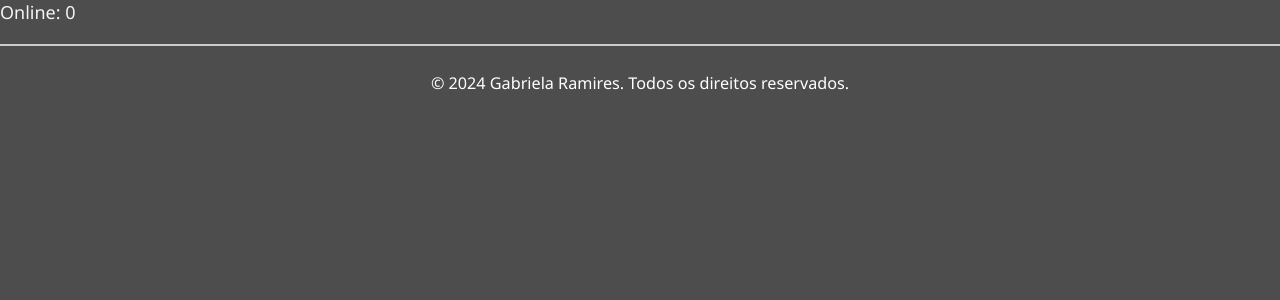
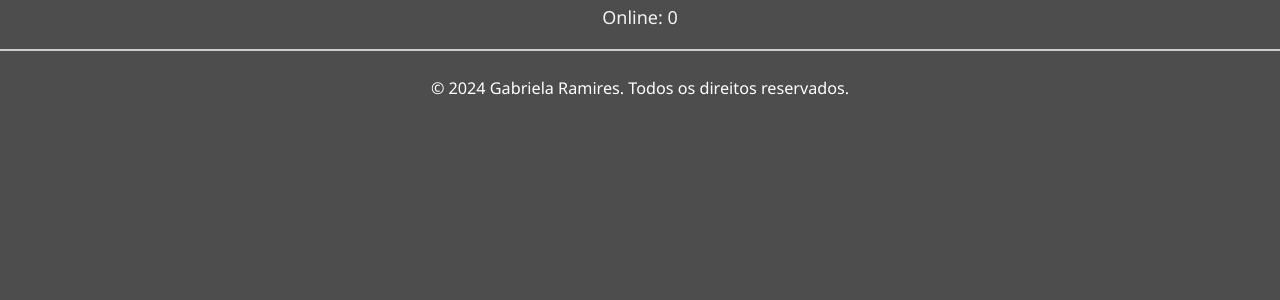
Before and after one commit to gabi-ramires/livro-front, a PHP site: page /dist/app.html in a window 1280 px wide. Shown: the part 45-345 px from the top of the page. Run offline with PHP 8.4, Linux system fonts and the light colour scheme.

Commit message:
tudo pronto

```diff
--- a/dist/app.html
+++ b/dist/app.html
@@ -1 +1 @@
-<!doctype html><html lang="pt-BR"><head><meta charset="utf-8"><meta http-equiv="X-UA-Compatible" content="IE=edge"><meta name="viewport" content="width=device-width,initial-scale=1"><link rel="icon" href="/favicon.ico"><link href="https://fonts.googleapis.com/css2?family=EB+Garamond&display=swap" rel="stylesheet"><title>Livro</title><script defer="defer" src="/js/chunk-vendors.ac367cdb.js"></script><script defer="defer" src="/js/app.12be6374.js"></script><link href="/css/app.653e03f5.css" rel="stylesheet"></head><body><noscript><strong>We're sorry but livro-front doesn't work properly without JavaScript enabled. Please enable it to continue.</strong></noscript><div id="app"></div></body></html>
+<!doctype html><html lang="pt-BR"><head><meta charset="utf-8"><meta http-equiv="X-UA-Compatible" content="IE=edge"><meta name="viewport" content="width=device-width,initial-scale=1"><link rel="icon" href="/favicon.ico"><link href="https://fonts.googleapis.com/css2?family=EB+Garamond&display=swap" rel="stylesheet"><title>Livro</title><script defer="defer" src="/js/chunk-vendors.ac367cdb.js"></script><script defer="defer" src="/js/app.4e295e0c.js"></script><link href="/css/app.31e8185b.css" rel="stylesheet"></head><body><noscript><strong>We're sorry but livro-front doesn't work properly without JavaScript enabled. Please enable it to continue.</strong></noscript><div id="app"></div></body></html>
--- a/src/App.vue
+++ b/src/App.vue
@@ -8,7 +8,7 @@
         </div>
       </nav>
     </header>
-    <span>Online: {{ pessoas_online }}</span>
+    <span id="online">Online: {{ pessoas_online }}</span>
 
     <main>
       <router-view></router-view>
--- a/src/assets/css/App.css
+++ b/src/assets/css/App.css
@@ -75,6 +75,12 @@ nav h3 {
     filter: brightness(1.3);
 }
 
+#online {
+    display: flex;
+    margin-top: 5px;
+    justify-content: center;
+}
+
 
 /* Rodapé */
 .footer {
```
Also changed, not shown: dist/css/app.31e8185b.css (added, +1 -0 lines), dist/css/app.653e03f5.css (deleted, +0 -1 lines), dist/js/app.12be6374.js (deleted), dist/js/app.4e295e0c.js (added), 2 other files.
